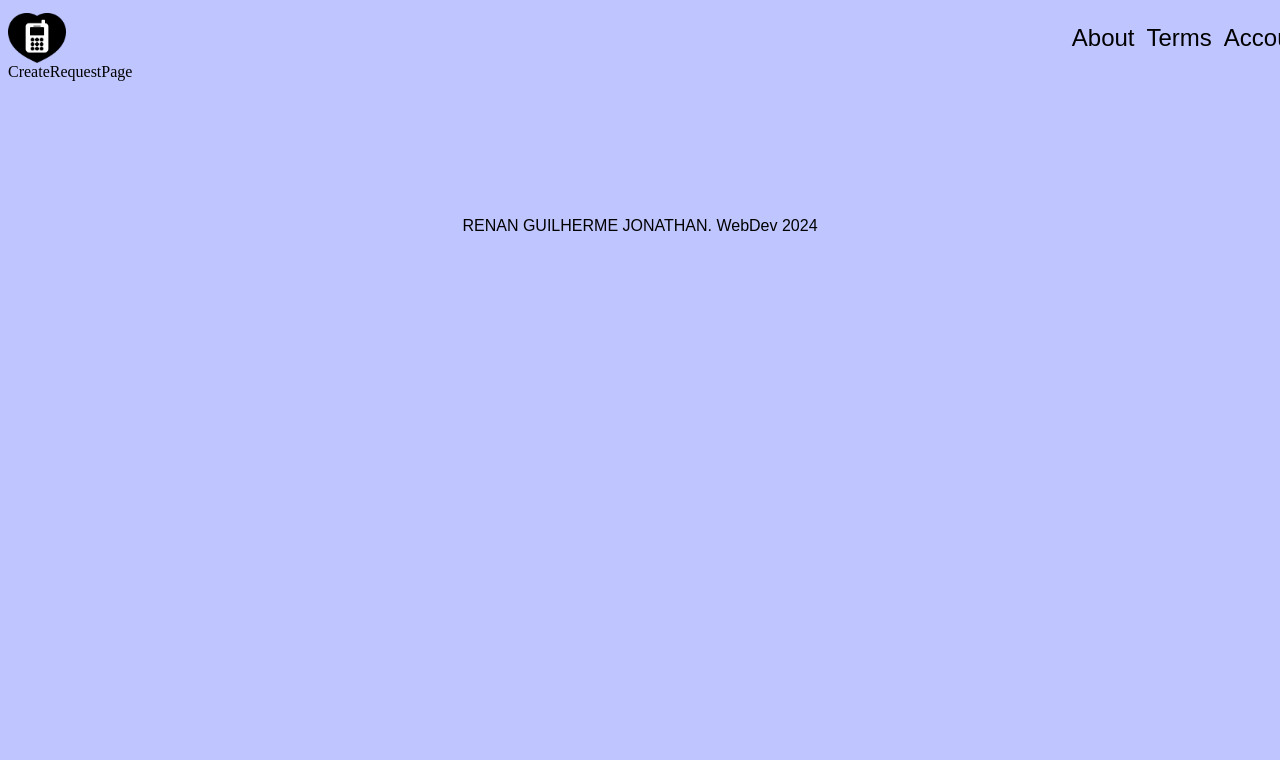
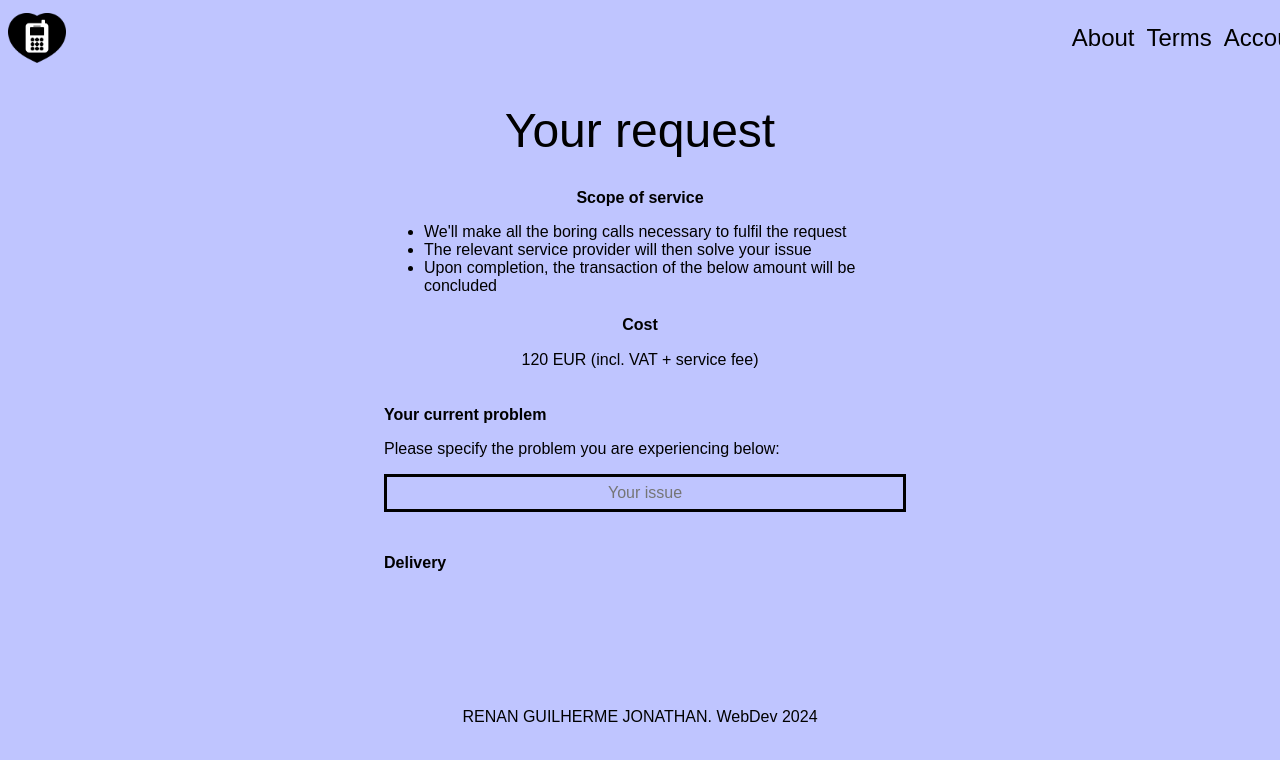
Before and after one commit to renanjazz/delegateMate, a React (Vite) app in the folder delegateMate/: page /create-request in a window 1280 px wide. Shown: the top 760 px of the page. Built offline with nearby package versions, Linux system fonts and the light colour scheme; no server answers; a web font is replaced by a local one.

Commit message:
jonny wed morn

```diff
--- a/delegateMate/src/App.css
+++ b/delegateMate/src/App.css
@@ -58,6 +58,15 @@ h2{
   text-align: center;
 }
 
+h4{
+  font-family: "neue-haas-grotesk-text", sans-serif;
+  color: black;
+  font-weight: 700;
+  font-style: bold;
+  font-size: 1rem;
+  text-align: center;
+}
+
 p{
   font-family: "neue-haas-grotesk-text", sans-serif;
   color: black;
@@ -65,6 +74,18 @@ p{
   font-style: bold;
   font-size: 1rem;
   text-align: center;
+  margin-top: -5px;
+
+}
+
+ul{
+  font-family: "neue-haas-grotesk-text", sans-serif;
+  color: black;
+  font-weight: 400;
+  font-style: bold;
+  font-size: 1rem;
+  text-align: left;
+  margin-top: -5px;
 }
 
 .homepage-text {
@@ -155,3 +176,28 @@ button.btn.btn-default {
   justify-content: center;
   padding: 30px;
 }
+
+.your-request-greater-container{
+  display: flex;
+  justify-content: center;
+  margin-top: -30px;
+}
+
+.your-request-container{
+  display: flex;
+  align-items: flex-start;
+  width: 40vw;
+  flex-direction: column;
+}
+
+.problem-input {
+  font-family: "neue-haas-grotesk-text", sans-serif;
+  color: black;
+  font-size: 1rem;
+  text-align:center;
+  background-color: #BFC5FF;
+  border: 3px solid black;
+  height: 30px;
+  width: 40vw;
+  margin-bottom: 20px;
+}
--- a/delegateMate/src/pages/CreateRequestPage.jsx
+++ b/delegateMate/src/pages/CreateRequestPage.jsx
@@ -2,8 +2,39 @@ import React from 'react'
 import { Link } from 'react-router-dom'
 
 const CreateRequestPage = () => {
-  return (
-    <div>CreateRequestPage</div>
+    return (
+    <>
+        <div>
+            <h2>Your request</h2>
+            <div className='your-request-greater-container'>
+            <div className='your-request-container'>
+                <div >
+                <h4>Scope of service</h4>
+                <ul>
+                    <li>We'll make all the boring calls necessary to fulfil the request</li>
+                    <li>The relevant service provider will then solve your issue</li>
+                    <li>Upon completion, the transaction of the below amount will be concluded</li>
+                </ul>
+                <h4>Cost</h4>
+                <p>120 EUR (incl. VAT + service fee)</p>
+                </div>
+                 <h4>Your current problem</h4>
+                 <p>Please specify the problem you are experiencing below:</p>
+                 <div>
+                 <label>
+                    <input className='problem-input'
+                    type="text"
+                    placeholder="Your issue"
+                    />
+                 </label>
+            </div>
+            <h4>Delivery</h4>
+            </div>
+            </div>
+
+        </div>
+    </>
+
   )
 }
 
```
Also changed, not shown: delegateMate/src/components/RequestCard.jsx (added, +9 -0 lines).
